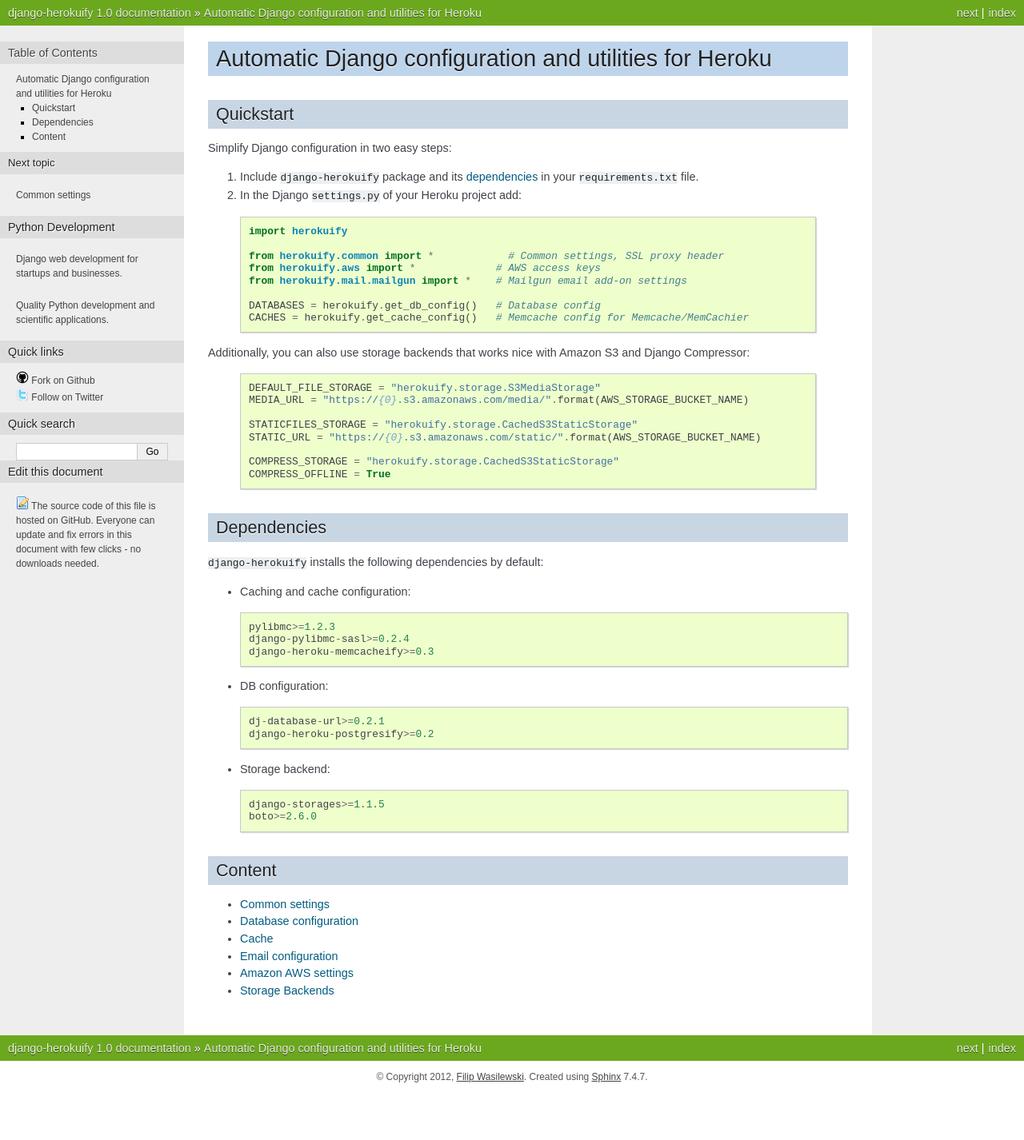
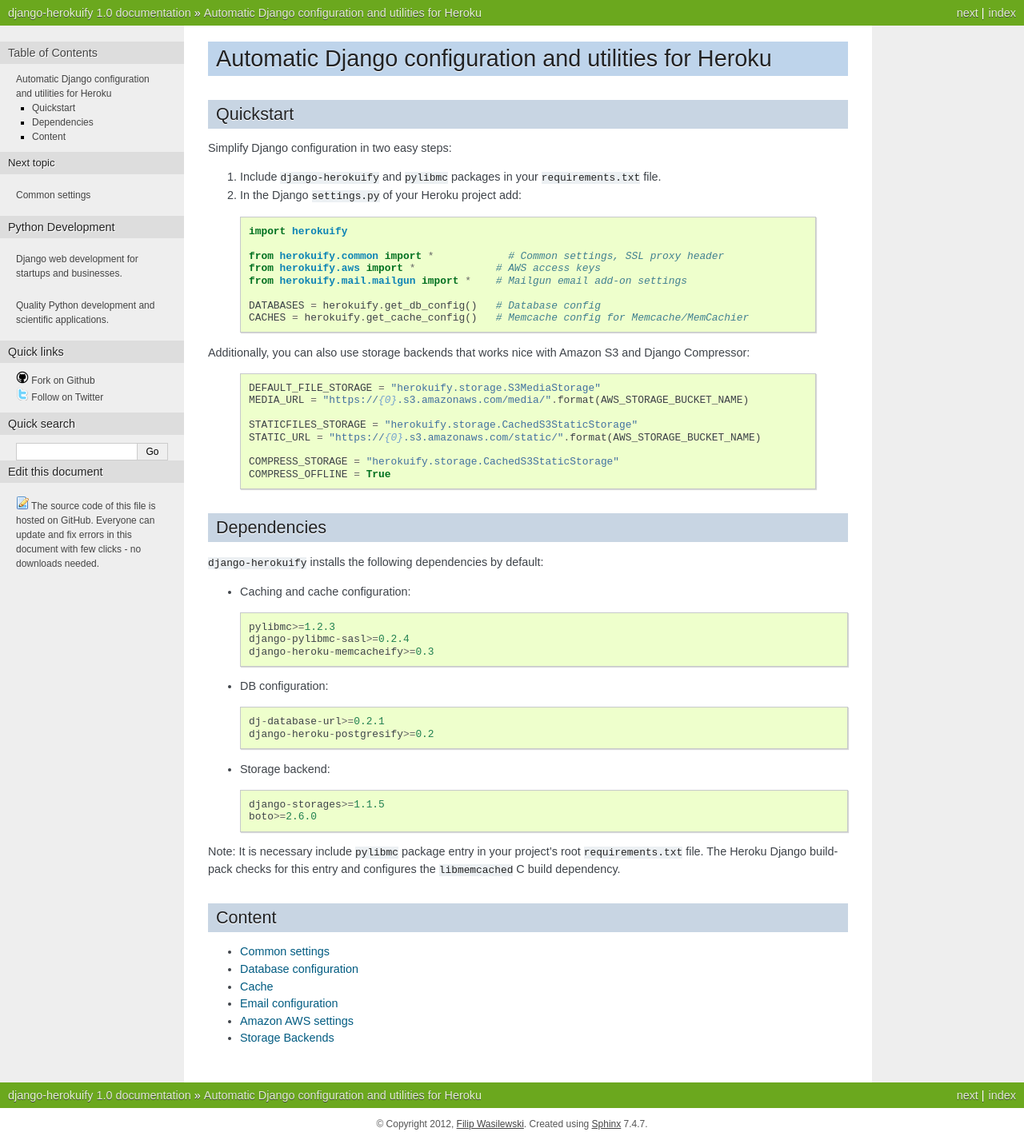
Before and after one commit to nigma/django-herokuify, a Sphinx documentation site: the page built from docs/index.rst, in a window 1280 px wide. Shown: the whole page at 80% size. Built offline with Sphinx 7.4.7, drawn with Linux system fonts in a browser that asks for light colours; before the commit the page ends 1367 px from its top, so only the background shows below that.

Commit message:
Add note about Heroku build script and pylibmc

```diff
--- a/docs/index.rst
+++ b/docs/index.rst
@@ -11,8 +11,8 @@
 
 Simplify Django configuration in two easy steps:
 
-1. Include ``django-herokuify`` package and its `dependencies`_ in
-   your ``requirements.txt`` file.
+1. Include ``django-herokuify`` and ``pylibmc`` packages in your
+   ``requirements.txt`` file.
 
 2. In the Django ``settings.py`` of your Heroku project add:
 
@@ -62,6 +62,10 @@
     django-storages>=1.1.5
     boto>=2.6.0
 
+Note: It is necessary include ``pylibmc`` package entry in your project's
+root ``requirements.txt`` file. The Heroku Django buildpack checks for this
+entry and configures the ``libmemcached`` C build dependency.
+
 Content
 -------
 
```
Also changed, not shown: README.rst (+6 -1 lines).
